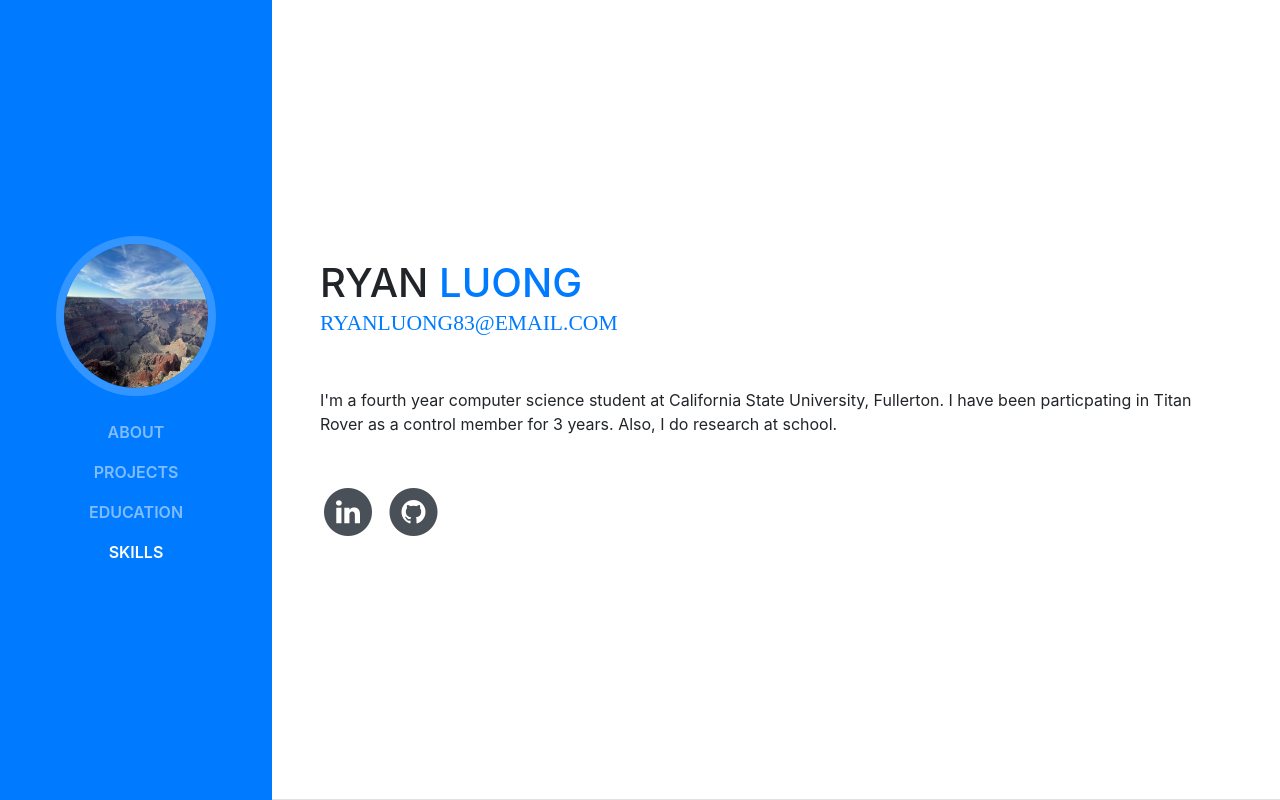
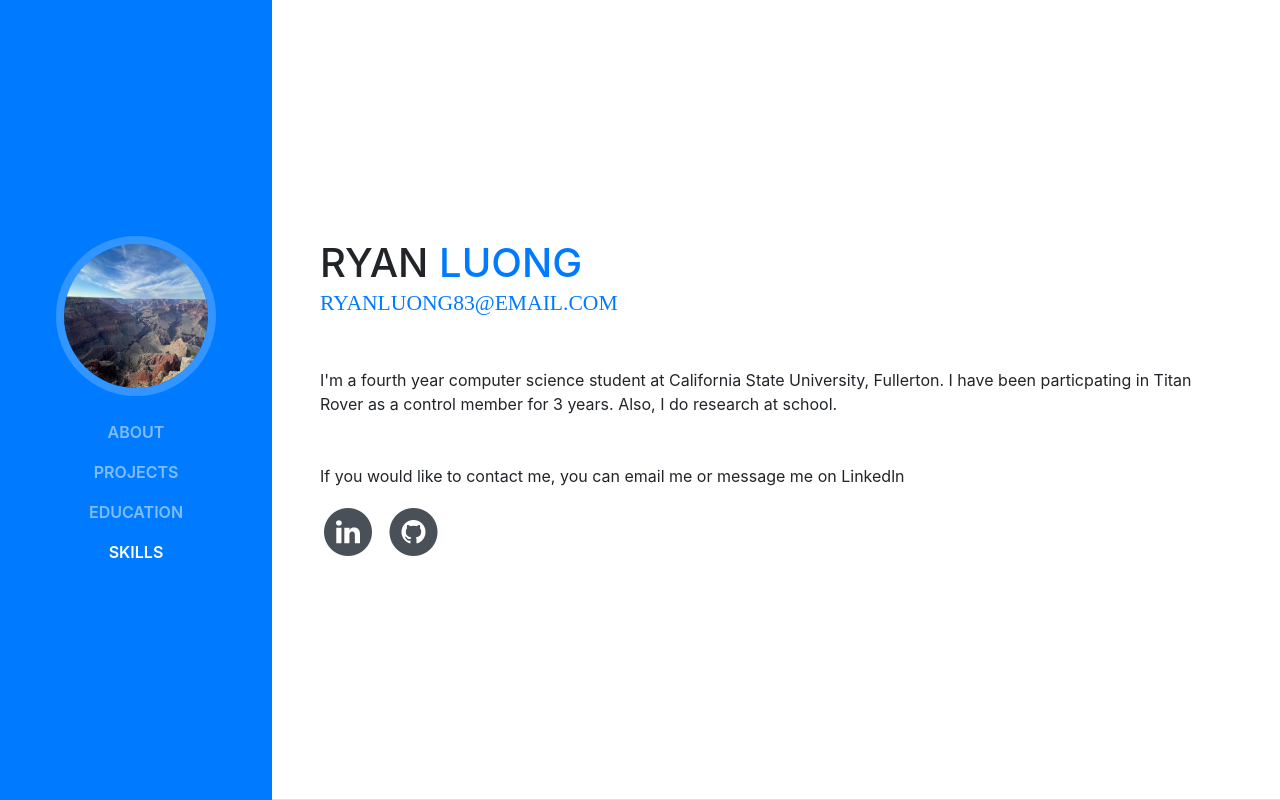
Before and after one commit to RyanLuong1/ryan_portfolio, a website with bundled scripts: page index.html in a window 1280 px wide. Shown: the top 800 px of the page. Built offline with nearby package versions, Linux system fonts and the light colour scheme; a web font is replaced by a local one.

Commit message:
Update index.html

```diff
--- a/index.html
+++ b/index.html
@@ -66,6 +66,7 @@
             <a href="mailto:name@email.com">ryanluong83@email.com</a>
           </div>
           <p class="mb-5">I'm a fourth year computer science student at California State University, Fullerton. I have been particpating in Titan Rover as a control member for 3 years. Also, I do research at school.</p>
+          <p>If you would like to contact me, you can email me or message me on Linkedln</p>
           <ul class="list-inline list-social-icons mb-0">
             <li class="list-inline-item">
               <a href="https://www.linkedin.com/in/ryanluong12/" target="_blank">
```
